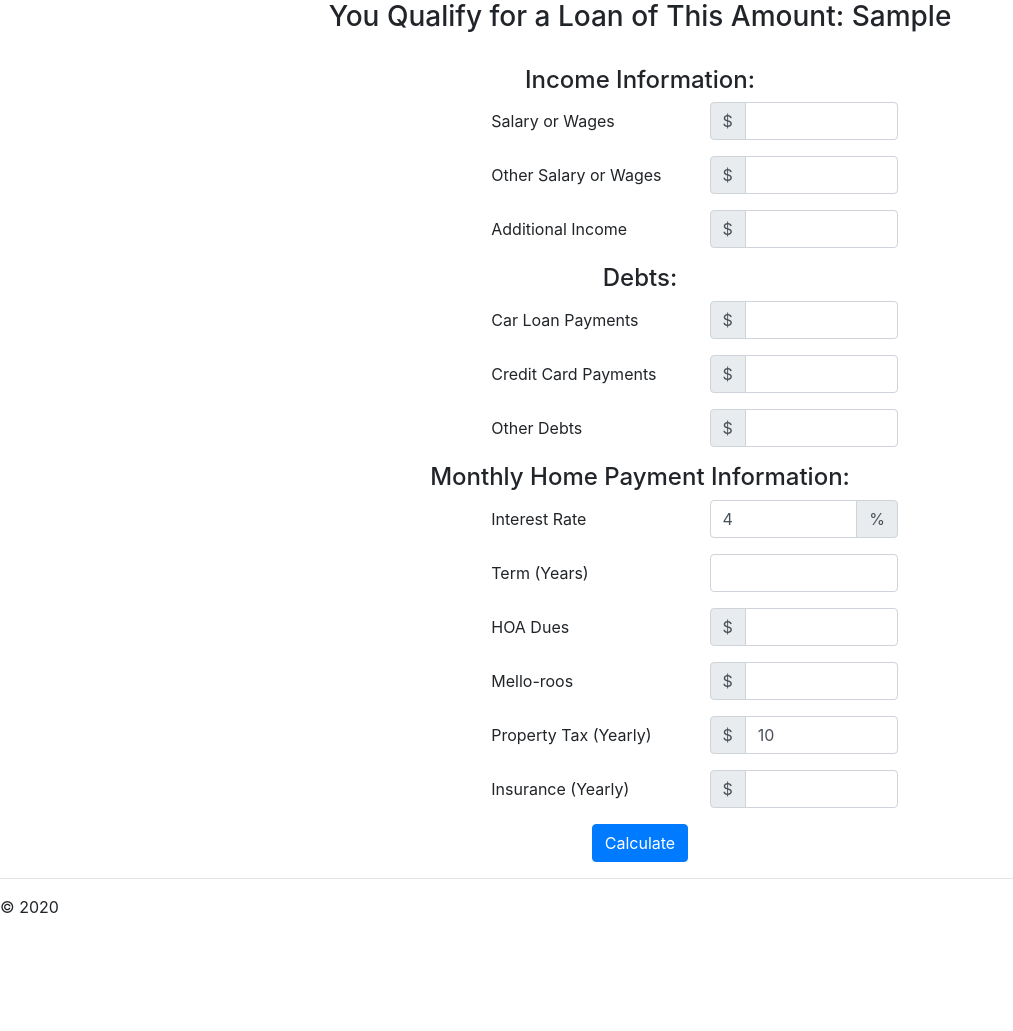
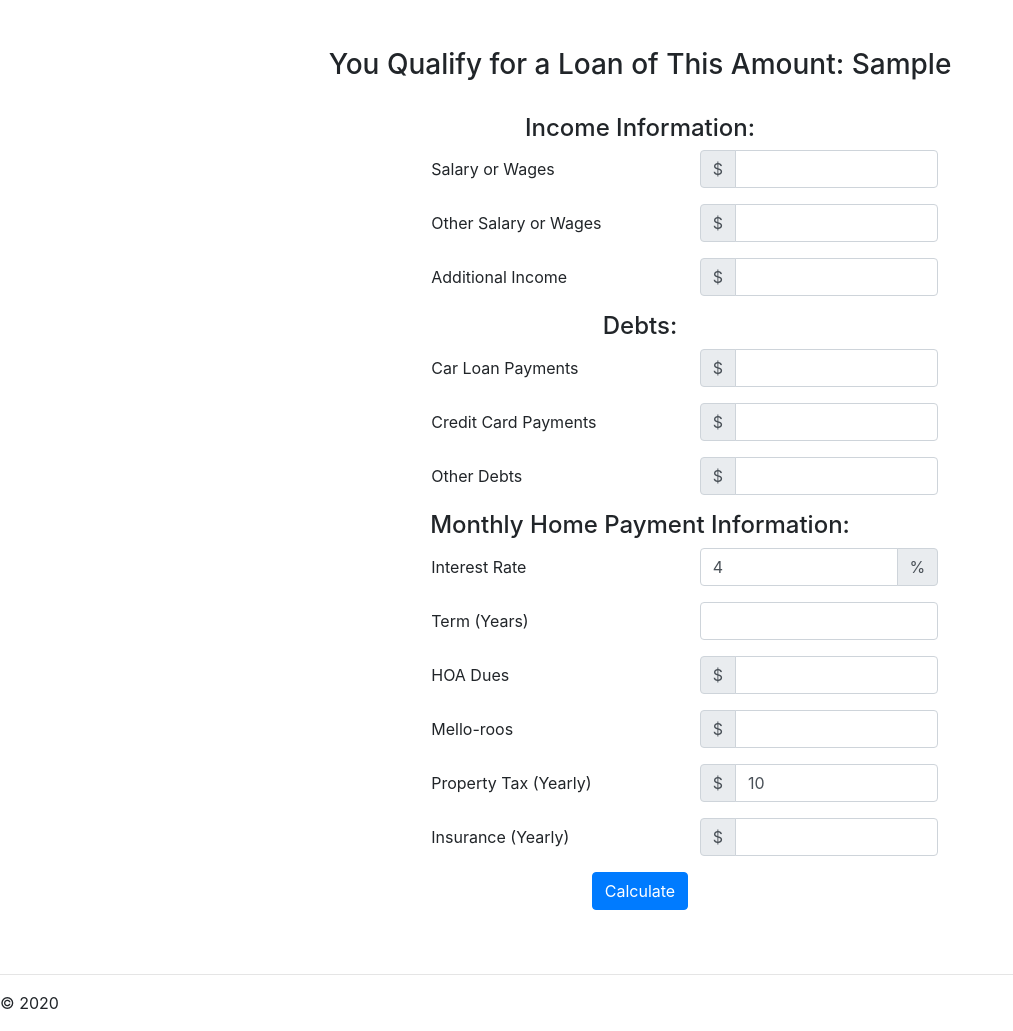
Before and after one commit to algtan/CS50x-final, a Python web app: template templates/qualification.html in a window 1280 px wide. Shown: the part 58-1089 px from the top of the page, without its empty margins (0-1013 px from the left). Before the commit the page ends 971 px from the top, so only its background shows below. Run offline with Jinja, Linux system fonts and the light colour scheme; the template is opened without the code that fills it: most values are stand-ins (such as "Sample title", 1, 10 or a date in 2020); some libraries are stand-ins or nearby versions.

Commit message:
Add flask container and style amortization table

```diff
--- a/static/data.json
+++ /dev/null
@@ -1,5 +0,0 @@
-{
-    "01": {
-      "note": "This data is very simple because we're demonstrating only the mechanism."
-    }
-  }
--- /dev/null
+++ b/static/site.css
@@ -0,0 +1,7 @@
+h3 {
+    text-align:center;
+}
+
+h4 {
+    text-align:center;
+}
--- a/templates/layout.html
+++ b/templates/layout.html
@@ -31,8 +31,11 @@
     </div>
 
     <div class="body-content">
+      <main class="container p-5">
         {% block content %}
         {% endblock %}
+      </main>
+
         <hr/>
         <footer>
             <p>© 2020</p>
--- a/templates/qualification.html
+++ b/templates/qualification.html
@@ -6,17 +6,17 @@
 {% endblock %}
 
 {% block content %}
-    <h3 align="center">You Qualify for a Loan of This Amount: {{ Pq }}</h3>
+    <h3>You Qualify for a Loan of This Amount: {{ Pq }}</h3>
     <br>
 
     <form action="/qualification/" method="post">
 
         <!-- INCOME -->
-        <h4 align="center">Income Information:</h4>
+        <h4>Income Information:</h4>
         <!-- Salary -->
         <div class="form-group row justify-content-center">
-            <label for="salary1" class="col-2 col-form-label offset-sm-1">Salary or Wages</label>
-            <div class="col-md-2">
+            <label for="salary1" class="col-3 col-form-label offset-sm-1">Salary or Wages</label>
+            <div class="col-md-3">
                 <div class="input-group">
                     <div class="input-group-prepend">
                         <span class="input-group-text">$</span>
@@ -27,8 +27,8 @@
         </div>
         <!-- Other Salary -->
         <div class="form-group row justify-content-center">
-            <label for="salary2" class="col-2 col-form-label offset-sm-1">Other Salary or Wages</label>
-            <div class="col-md-2">
+            <label for="salary2" class="col-3 col-form-label offset-sm-1">Other Salary or Wages</label>
+            <div class="col-md-3">
                 <div class="input-group">
                     <div class="input-group-prepend">
                         <span class="input-group-text">$</span>
@@ -39,8 +39,8 @@
         </div>
         <!-- Additional Income -->
         <div class="form-group row justify-content-center">
-            <label for="add_income" class="col-2 col-form-label offset-sm-1">Additional Income</label>
-            <div class="col-md-2">
+            <label for="add_income" class="col-3 col-form-label offset-sm-1">Additional Income</label>
+            <div class="col-md-3">
                 <div class="input-group">
                     <div class="input-group-prepend">
                         <span class="input-group-text">$</span>
@@ -51,11 +51,11 @@
         </div>
 
         <!-- DEBTS -->
-        <h4 align="center">Debts:</h4>
+        <h4>Debts:</h4>
         <!-- Car Loan Payments -->
         <div class="form-group row justify-content-center">
-            <label for="car_loan" class="col-2 col-form-label offset-sm-1">Car Loan Payments</label>
-            <div class="col-md-2">
+            <label for="car_loan" class="col-3 col-form-label offset-sm-1">Car Loan Payments</label>
+            <div class="col-md-3">
                 <div class="input-group">
                     <div class="input-group-prepend">
                         <span class="input-group-text">$</span>
@@ -66,8 +66,8 @@
         </div>
         <!-- Credit Card Payments -->
         <div class="form-group row justify-content-center">
-            <label for="cc_pmt" class="col-2 col-form-label offset-sm-1">Credit Card Payments</label>
-            <div class="col-md-2">
+            <label for="cc_pmt" class="col-3 col-form-label offset-sm-1">Credit Card Payments</label>
+            <div class="col-md-3">
                 <div class="input-group">
                     <div class="input-group-prepend">
                         <span class="input-group-text">$</span>
@@ -78,8 +78,8 @@
         </div>
         <!-- Other Debts -->
         <div class="form-group row justify-content-center">
-            <label for="other_debt" class="col-2 col-form-label offset-sm-1">Other Debts</label>
-            <div class="col-md-2">
+            <label for="other_debt" class="col-3 col-form-label offset-sm-1">Other Debts</label>
+            <div class="col-md-3">
                 <div class="input-group">
                     <div class="input-group-prepend">
                         <span class="input-group-text">$</span>
@@ -90,11 +90,11 @@
         </div>
 
         <!-- Monthly Home Payment Information -->
-        <h4 align="center">Monthly Home Payment Information:</h4>
+        <h4>Monthly Home Payment Information:</h4>
         <!-- Interest Rate -->
         <div class="form-group row justify-content-center">
-            <label for="int_rate" class="col-2 col-form-label offset-sm-1">Interest Rate</label>
-            <div class="col-md-2">
+            <label for="int_rate" class="col-3 col-form-label offset-sm-1">Interest Rate</label>
+            <div class="col-md-3">
                 <div class="input-group">
                     <input type="number" class="form-control" id="int_rate" name="int_rate" min="0" step="0.01" value="{{ int_rate }}">
                     <div class="input-group-append">
@@ -105,8 +105,8 @@
         </div>
         <!-- Term (Years) -->
         <div class="form-group row justify-content-center">
-            <label for="term" class="col-2 col-form-label offset-sm-1">Term (Years)</label>
-            <div class="col-md-2">
+            <label for="term" class="col-3 col-form-label offset-sm-1">Term (Years)</label>
+            <div class="col-md-3">
                 <div class="input-group">
                     <input type="number" class="form-control" id="term" name="term" min="0" value="{{ term }}">
                 </div>
@@ -114,8 +114,8 @@
         </div>
         <!-- HOA Dues -->
         <div class="form-group row justify-content-center">
-            <label for="hoa" class="col-2 col-form-label offset-sm-1">HOA Dues</label>
-            <div class="col-md-2">
+            <label for="hoa" class="col-3 col-form-label offset-sm-1">HOA Dues</label>
+            <div class="col-md-3">
                 <div class="input-group">
                     <div class="input-group-prepend">
                         <span class="input-group-text">$</span>
@@ -126,8 +126,8 @@
         </div>
         <!-- Mello-roos -->
         <div class="form-group row justify-content-center">
-            <label for="melloroos" class="col-2 col-form-label offset-sm-1">Mello-roos</label>
-            <div class="col-md-2">
+            <label for="melloroos" class="col-3 col-form-label offset-sm-1">Mello-roos</label>
+            <div class="col-md-3">
                 <div class="input-group">
                     <div class="input-group-prepend">
                         <span class="input-group-text">$</span>
@@ -138,8 +138,8 @@
         </div>
         <!-- Property Tax (Yearly) -->
         <div class="form-group row justify-content-center">
-            <label for="prop_tax" class="col-2 col-form-label offset-sm-1">Property Tax (Yearly)</label>
-            <div class="col-md-2">
+            <label for="prop_tax" class="col-3 col-form-label offset-sm-1">Property Tax (Yearly)</label>
+            <div class="col-md-3">
                 <div class="input-group">
                     <div class="input-group-prepend">
                         <span class="input-group-text">$</span>
@@ -150,8 +150,8 @@
         </div>
         <!-- Insurance (Yearly) -->
         <div class="form-group row justify-content-center">
-            <label for="ins" class="col-2 col-form-label offset-sm-1">Insurance (Yearly)</label>
-            <div class="col-md-2">
+            <label for="ins" class="col-3 col-form-label offset-sm-1">Insurance (Yearly)</label>
+            <div class="col-md-3">
                 <div class="input-group">
                     <div class="input-group-prepend">
                         <span class="input-group-text">$</span>
```
Also changed, not shown: templates/amortization.html (+12 -12 lines), templates/monthly.html (+12 -12 lines), views.py (+12 -2 lines).
